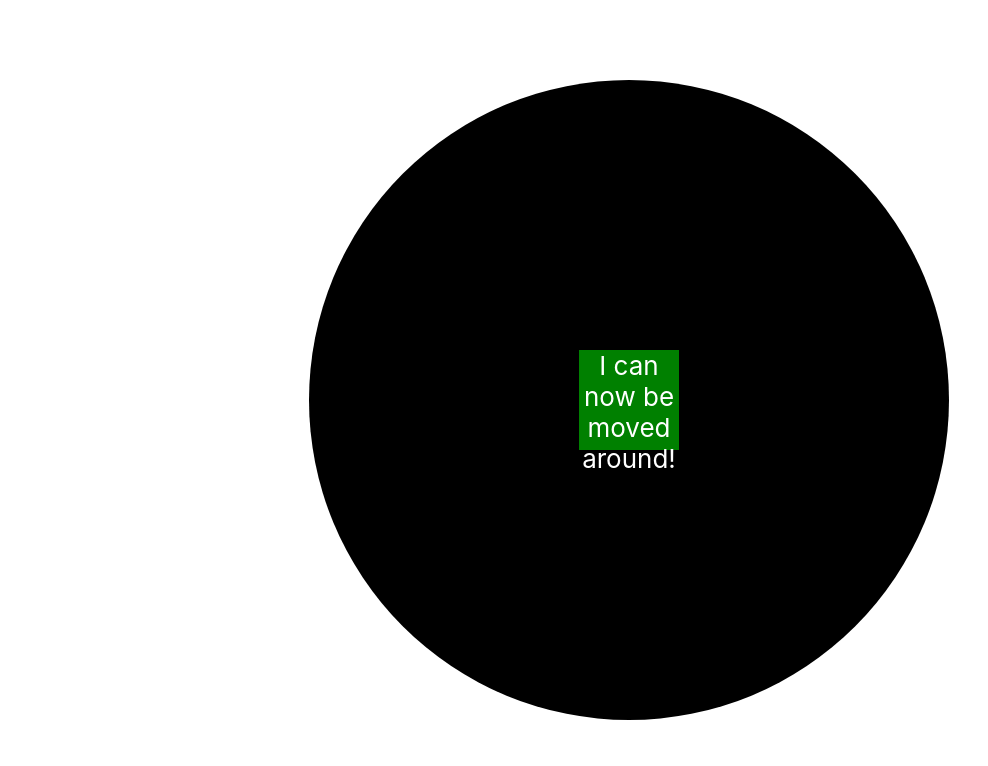
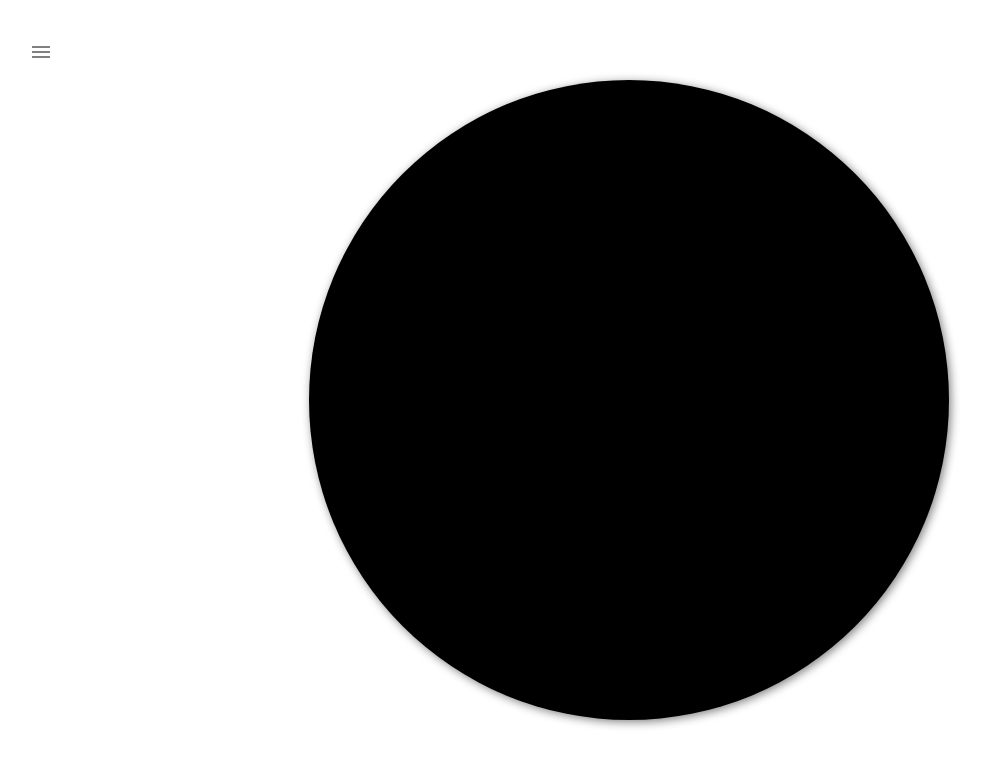
Before and after one commit to areibman/ringlight, a React (Create React App) app: page / in a window 1280 px wide. Shown: the top 766 px of the page, without its empty margins (11-999 px from the left). Built offline with nearby package versions, Linux system fonts and the light colour scheme.

Commit message:
ringlight

```diff
--- a/package.json
+++ b/package.json
@@ -3,6 +3,8 @@
   "version": "0.1.0",
   "private": true,
   "dependencies": {
+    "@material-ui/core": "^4.12.2",
+    "@material-ui/icons": "^4.11.2",
     "@testing-library/jest-dom": "^5.11.4",
     "@testing-library/react": "^11.1.0",
     "@testing-library/user-event": "^12.1.10",
--- a/src/App.js
+++ b/src/App.js
@@ -1,59 +1,233 @@
 import "./App.css";
+import burger from "./burger.svg";
+import logo from "./logo.svg";
+import React, { useCallback, useEffect } from "react";
 import styled from "styled-components";
 import Webcam from "react-webcam";
 import Draggable from "react-draggable";
-import Switch from "react-switch";
+import { CoffeeButton } from "./Buymeacoffee";
+import Switch from "@material-ui/core/Switch";
+import Radio from "@material-ui/core/Radio";
+import { Fragment } from "react";
+import RadioGroup from "@material-ui/core/RadioGroup";
+import FormControlLabel from "@material-ui/core/FormControlLabel";
+import FormControl from "@material-ui/core/FormControl";
+import FormLabel from "@material-ui/core/FormLabel";
+import Drawer from "@material-ui/core/Drawer";
+import Button from "@material-ui/core/Button";
+import MenuIcon from "@material-ui/icons/Menu";
 
-const Container = styled.div`
-  height: 100%;
-  width: 100%;
+const Container = styled.span`
+  background-color: black;
+  min-height: 100vh;
+  display: flex;
+  flex-direction: column;
+  align-items: center;
+  justify-content: center;
 `;
 
 const RingOutter = styled.span`
-  height: 100vh;
-  width: 100vw;
+  width: 50%;
+  &:after {
+    content: "";
+    display: block;
+    padding-bottom: 100%;
+  }
+
+  .content {
+    position: absolute;
+    width: 100%;
+    height: 100%;
+  }
   background-color: white;
-  /* border-radius: 50%; */
+  border-radius: 50%;
+  position: absolute;
+  z-index: 0;
+  box-shadow: 2px 2px 10px grey;
+`;
+
+const RingInner = styled.span`
+  width: 40%;
+  &:after {
+    content: "";
+    display: block;
+    padding-bottom: 100%;
+  }
+
+  .content {
+    position: absolute;
+    width: 100%;
+    height: 100%;
+  }
+  background-color: black;
+  border-radius: 50%;
+  position: absolute;
+  z-index: 1;
+  box-shadow: 2px 2px 10px grey;
+`;
+
+const SpotlightRing = styled.span`
+  background-color: black;
+  border-radius: 75%;
+  position: relative;
+  width: 50%;
+  z-index: 1;
+  box-shadow: 2px 2px 10px grey;
+
+  &:after {
+    content: "";
+    display: block;
+    padding-bottom: 100%;
+  }
+
+  .content {
+    position: absolute;
+    width: 100%;
+    height: 100%;
+  }
+`;
+
+const WhiteBox = styled.span`
+  background-color: white;
+  height: 100%;
+  width: 100%;
   position: absolute;
   z-index: 0;
 `;
 
-const RingInner = styled.span`
-  height: 80vh;
-  width: 80vh;
-  background-color: black;
-  border-radius: 50%;
+const WebcamBox = styled.span`
   position: absolute;
-  z-index: 1;
+  z-index: 2;
+  box-shadow: 2px 2px 10px grey;
+  border-radius: 10%;
+  width: 10em;
+  z-index: 4;
 `;
 
-const WebcamBox = styled.div`
-  width: 100px;
-  height: 100px;
-  background-color: green;
-  position: absolute;
+const Camera = styled(Webcam)`
+  width: 100%;
+  border-radius: 10px;
+  margin: -3px;
   z-index: 3;
 `;
 
-const LightSwitch = styled(Switch)`
-  position: absolute;
-  z-index: 3;
+const LightContainer = () => {
+  return (
+    <Fragment>
+      <WhiteBox />
+      <SpotlightRing />
+    </Fragment>
+  );
+};
+
+const Menu = styled.span`
+  display: flex;
+  flex-direction: column;
+  align-items: stretch;
+  width: 100%;
+  margin: 1em;
 `;
 
-function App() {
+const DrawerButton = styled.div`
+  width: 4em;
+  height: 2.5em;
+  display: flex;
+  align-content: center;
+  position: absolute;
+  z-index: 10;
+  top: 40px;
+  left: 40px;
+`;
+
+const App = () => {
+  const [value, setValue] = React.useState("lightplus");
+  const [webcamEnabled, setWebcamEnabled] = React.useState(false);
+  const [drawerOpen, setDrawerOpen] = React.useState(false);
+
+  const handleChange = (event) => {
+    setValue(event.target.value);
+  };
+
+  const handleSwitch = () => {
+    setWebcamEnabled(!webcamEnabled);
+  };
+
+  const toggleMenu = () => {
+    setDrawerOpen(!drawerOpen);
+  };
+
+  useEffect(() => {}, []);
+
   return (
     <Container>
-      <div className="App">
-        <header className="App-header">
-          <Draggable>
-            <WebcamBox>I can now be moved around!</WebcamBox>
-          </Draggable>
+      <DrawerButton onClick={toggleMenu}>
+        <MenuIcon style={{ color: "gray" }} />
+      </DrawerButton>
+      <Drawer anchor={"left"} open={drawerOpen} style={{ maxWidth: "15%" }}>
+        <Menu>
+          Ringlight Type
+          <FormControl component="fieldset">
+            <FormLabel component="legend"></FormLabel>
+            <RadioGroup
+              aria-label="style"
+              name="style1"
+              value={value}
+              onChange={handleChange}
+            >
+              <FormControlLabel
+                value="lightplus"
+                control={<Radio />}
+                label="LightPlus"
+              />
+              <FormControlLabel
+                value="classic"
+                control={<Radio />}
+                label="Classic"
+              />
+            </RadioGroup>
+          </FormControl>
+          Enable Webcam
+          <Switch onChange={handleSwitch} />
+          <p style={{ maxWidth: "15em" }}>
+            Thanks for using Ringlight! Tips:
+            <ul>
+              <li>Maximize your screen's brightness</li>
+              <li>Try to maintain eye contact with your physical Webcam.</li>
+              <li>
+                Drag your virtual camera as close as possible to your physical
+                Webcam
+              </li>
+            </ul>
+          </p>
+          <CoffeeButton />
+          <Button
+            variant="contained"
+            onClick={toggleMenu}
+            style={{ width: "40%", marginTop: "1em" }}
+          >
+            Close
+          </Button>
+        </Menu>
+      </Drawer>
+      {webcamEnabled && (
+        <Draggable handle=".handle" position={null} scale={1}>
+          <WebcamBox>
+            <span className="handle">
+              <Camera />
+            </span>
+          </WebcamBox>
+        </Draggable>
+      )}
+      {value === "lightplus" ? (
+        <LightContainer />
+      ) : (
+        <Fragment>
           <RingOutter />
           <RingInner />
-        </header>
-      </div>
+        </Fragment>
+      )}
     </Container>
   );
-}
+};
 
 export default App;
--- /dev/null
+++ b/src/Buymeacoffee.js
@@ -0,0 +1,12 @@
+export const CoffeeButton = () => {
+  return (
+    <div>
+      <a href="https://www.buymeacoffee.com/reibs">
+        <img
+          alt=""
+          src="https://img.buymeacoffee.com/button-api/?text=Buy me a coffee&emoji=&slug=reibs&button_colour=5F7FFF&font_colour=ffffff&font_family=Cookie&outline_colour=000000&coffee_colour=FFDD00"
+        ></img>
+      </a>
+    </div>
+  );
+};
```
Also changed, not shown: src/Webcam.js (added), src/burger.svg (added), 1 other file (tests, documents, lock files or other folders).
